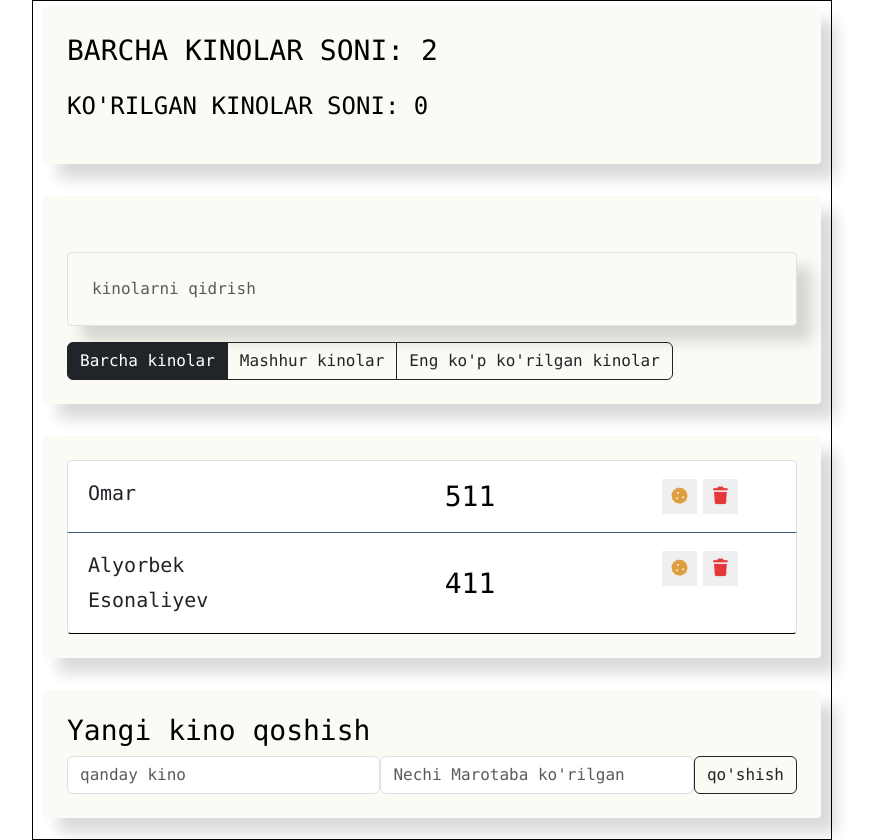
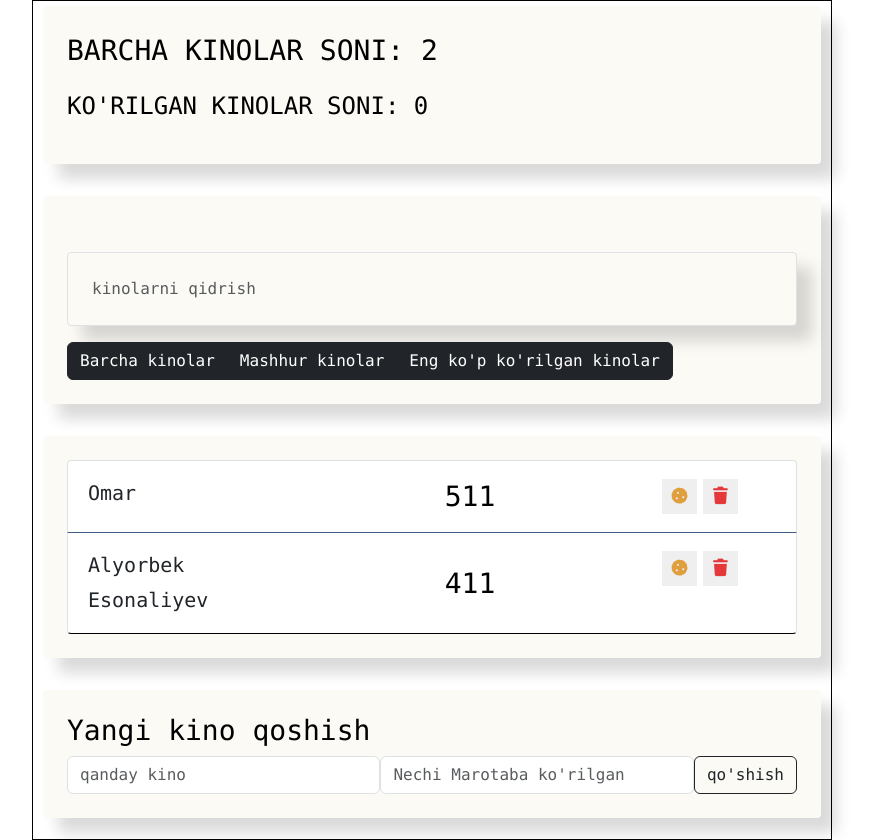
Before and after one commit to esonaliyev05/move, a Vue app: page / in a window 1280 px wide. Shown: the whole page, without its empty margins (208-1078 px from the left). Built offline with nearby package versions, Linux system fonts and the light colour scheme.

Commit message:
#16. Filter komponent

```diff
--- a/src/components/app-filter/AppFilter.vue
+++ b/src/components/app-filter/AppFilter.vue
@@ -1,19 +1,24 @@
 <template lang="">
     <div class="btn-group">
-        <button class="btn btn-dark" @click='filterHandler'>Barcha kinolar</button>
-        <button class="btn btn-outline-dark">Mashhur kinolar</button>
-        <button class="btn btn-outline-dark">Eng ko'p ko'rilgan kinolar</button>
+        <button class="btn" type="button" @click="filterHandler('all')" :class="[filterName === all ? 'btn-dark' : 'btn-outline-dark']">Barcha kinolar</button>
+        <button class="btn" type="button" @click="filterHandler('popular')" :class="[filterName === popular ? 'btn-dark' : 'btn-outline-dark']" >Mashhur kinolar</button>
+        <button class="btn" type="button" @click="filterHandler('mostVieers')" :class="[filterName === mostVieers ? 'btn-dark' : 'btn-outline-dark']" >Eng ko'p ko'rilgan kinolar</button>
     </div>
 </template>
 <script>
 export default {
+
     props: {
         updateFilterHandler: {
             type: Function,
             required: true,
-
+        },
+        filterName: {
+          type: String,
+          required: true,
         },
     },
+
     data() {
         return {
             filter : "all",
@@ -22,12 +27,12 @@ export default {
 
     methods : {
         filterHandler(filter) {
-
+            this.filter = filter
+            this.updateFilterHandler(this.filter)
         }
     }
+}
 
-}
 </script>
 <style lang="">
-
 </style>
--- a/src/components/app/App.vue
+++ b/src/components/app/App.vue
@@ -4,14 +4,18 @@
       <Appinfo :allMoviesCount="movies.length" :favouriteMoviesCount="movies.filter(c => c.favourite).length"/>
       <div class="serach-panel">
         <SearchPanel :updateTermHandler="updateTermHandler  "  />
-        <AppFilter />
+        <AppFilter :updateFilterHandler="updateFilterHandler" :filterName="filterName" />
       </div>
-      <MovieList :movies="onFilterHandler(onSearchHandler(movies , term), filter )"  @onToggle='onToggleHandler' @onRemove="onRemoveHandler"  />
+      <MovieList
+       :movies="onFilterHandler(onSearchHandler(movies , term), filter )"
+         @onToggle='onToggleHandler'
+        @onRemove="onRemoveHandler"  />
       <MovieAddForm  @createMovie="createMovie" />
     </div>
   </div>
 </template>
 <script>
+
 import Appinfo from "../app-info/Appinfo.vue";
 import SearchPanel from "../search-panel/SearchPanel.vue";
 import AppFilter from "../app-filter/AppFilter.vue";
@@ -27,6 +31,7 @@ export default {
     MovieAddForm,
 
   },
+
   data() {
     return {
       movies: [
@@ -53,9 +58,8 @@ export default {
   },
 
   methods:{
-     createMovie(iteam) {
-      this.movies.push(iteam)
-      console.log(iteam);
+     createMovie(item) {
+      this.movies.push(item)
 
      },
      onToggleHandler({id , prop}) {
@@ -99,6 +103,11 @@ onFilterHandler(arr , filter) {
 updateTermHandler(term){
    this.term = term
 
+},
+
+updateFilterHandler(filter) {
+  this.filter = filter
+
 }
 }
 };
```
